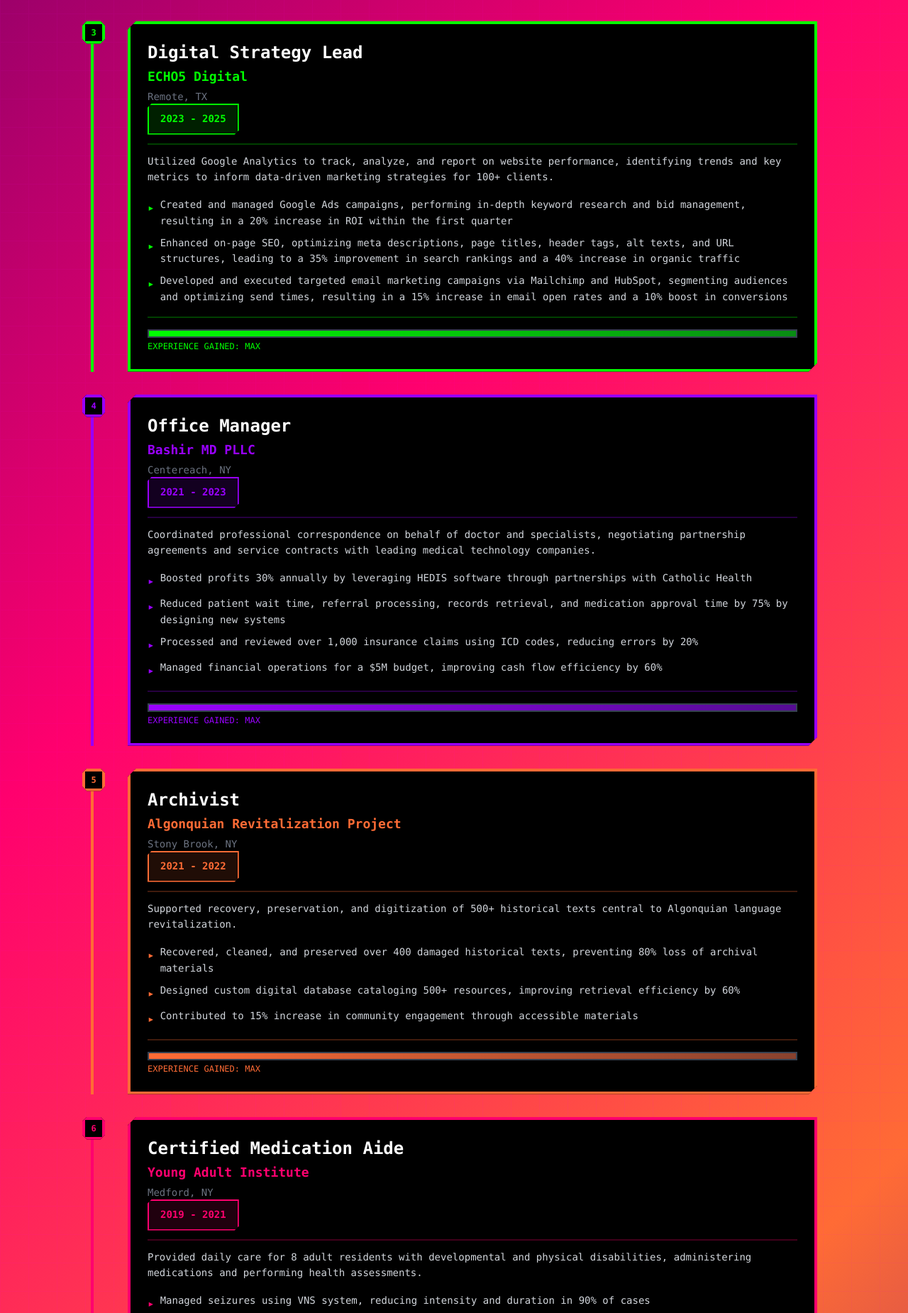
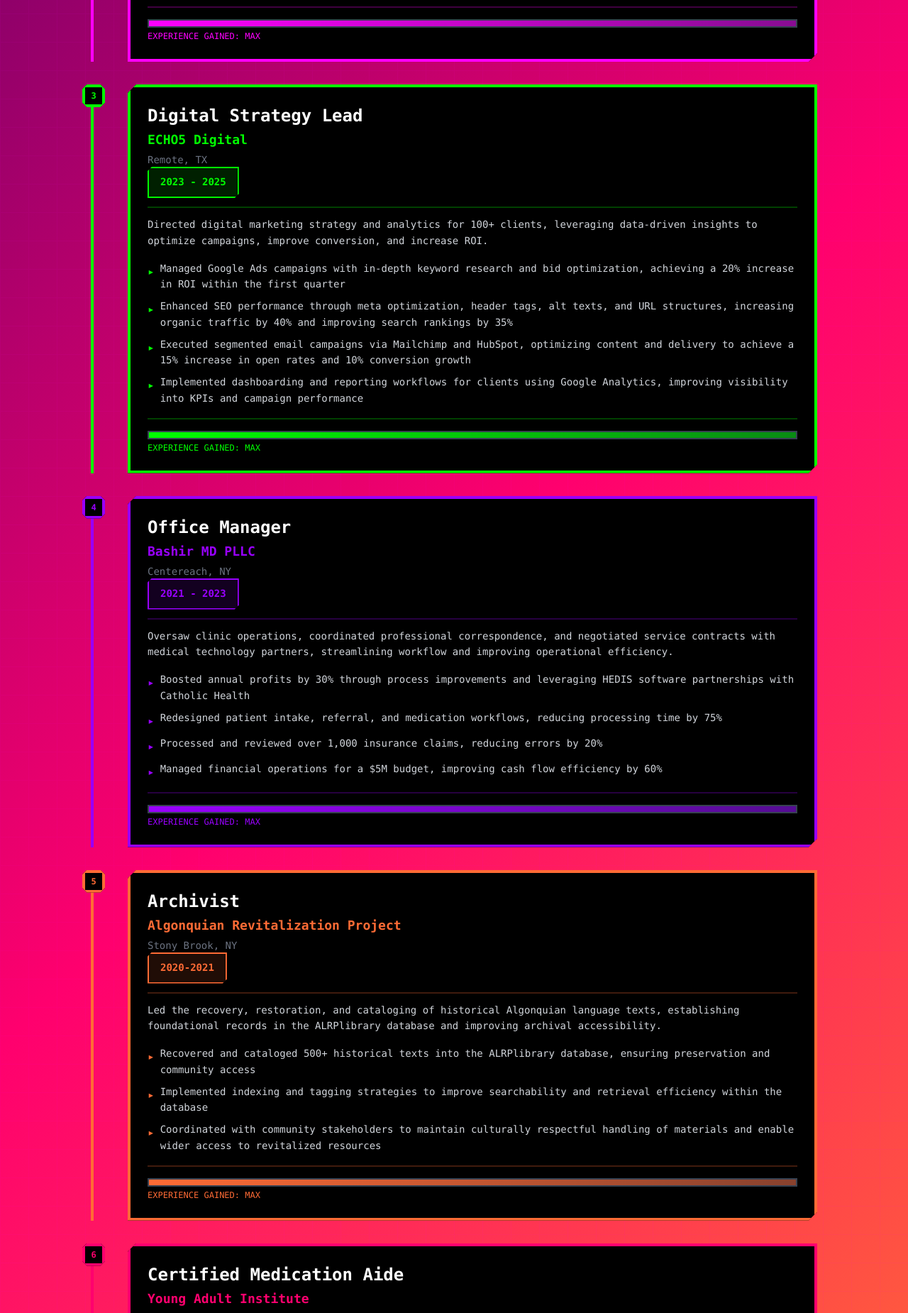
Before and after one commit to Starfoxxy/my-portfolio, a React (Vite) app: page / in a window 1280 px wide. Shown: the part 4833-6683 px from the top of the page at 71% size. Built offline with nearby package versions, Linux system fonts and the light colour scheme; the HTML template or start-up script is replaced by a standard one.

Commit message:
Adjusted details in Experience section

```diff
--- a/src/pages/Experience.jsx
+++ b/src/pages/Experience.jsx
@@ -10,7 +10,8 @@
     description: "Collaborating with Prometheus and the Teacher Accelerator Program (TAP) team to design and develop TAP's Events page, implementing dynamic filtering, responsive UI, and API integrations using Next.js, React, and Tailwind CSS.",
     highlights: [
       "Integrating HubSpot to manage event registrations and automate user engagement tracking, improving functionality and CRM data flow",
-      "Engineering advanced event filtering and upcoming events functionality, ensuring full cross-browser and mobile compatibility while enhancing event discoverability, responsiveness, and accessibility"
+      "Engineering advanced event filtering and upcoming events functionality, ensuring full cross-browser and mobile compatibility while enhancing event discoverability, responsiveness, and accessibility",
+      "Collaborated in Agile workflows, participating in sprint planning, code reviews, and continuous integration/deployment, increasing development velocity and code quality"
     ],
     color: "#00ffff"
   },
@@ -19,10 +20,12 @@
     company: "The Knowledge House",
     location: "Remote, NY",
     period: "2025-Present",
-    description: "Completed intensive full-stack development training in JavaScript, TypeScript, React, Next.js, Node.js/Express, and databases (PostgreSQL, Prisma, SQLite). Built and deployed 5 production-ready applications.",
+    description:
+      "Completed intensive full-stack development training in JavaScript, TypeScript, React, Next.js, Node.js/Express, and databases (PostgreSQL, Prisma, SQLite). Built and deployed 5 production-ready applications.",
     highlights: [
-      "Applied Agile/Scrum methodologies: daily standups, code reviews, PR workflows, and cross-functional collaboration using Jira, Notion, Slack",
-      "Attended workshops by senior engineers from Google, Microsoft, and IBM on system design, scalable architecture, and cloud deployment (Vercel, Netlify)"
+      "Applied Agile/Scrum methodologies, including daily standups, code reviews, PR workflows, and cross-functional collaboration using Jira, Notion, and Slack",
+      "Attended workshops by senior engineers from Google, Microsoft, and IBM on system design, scalable architecture, and cloud deployment (Vercel, Netlify)",
+      "Developed automated testing pipelines with Jest and React Testing Library to reduce bug rates by 50%"
     ],
     color: "#ff00ff"
   },
@@ -31,11 +34,13 @@
     company: "ECHO5 Digital",
     location: "Remote, TX",
     period: "2023 - 2025",
-    description: "Utilized Google Analytics to track, analyze, and report on website performance, identifying trends and key metrics to inform data-driven marketing strategies for 100+ clients.",
+    description:
+      "Directed digital marketing strategy and analytics for 100+ clients, leveraging data-driven insights to optimize campaigns, improve conversion, and increase ROI.",
     highlights: [
-      "Created and managed Google Ads campaigns, performing in-depth keyword research and bid management, resulting in a 20% increase in ROI within the first quarter",
-      "Enhanced on-page SEO, optimizing meta descriptions, page titles, header tags, alt texts, and URL structures, leading to a 35% improvement in search rankings and a 40% increase in organic traffic",
-      "Developed and executed targeted email marketing campaigns via Mailchimp and HubSpot, segmenting audiences and optimizing send times, resulting in a 15% increase in email open rates and a 10% boost in conversions"
+      "Managed Google Ads campaigns with in-depth keyword research and bid optimization, achieving a 20% increase in ROI within the first quarter",
+      "Enhanced SEO performance through meta optimization, header tags, alt texts, and URL structures, increasing organic traffic by 40% and improving search rankings by 35%",
+      "Executed segmented email campaigns via Mailchimp and HubSpot, optimizing content and delivery to achieve a 15% increase in open rates and 10% conversion growth",
+      "Implemented dashboarding and reporting workflows for clients using Google Analytics, improving visibility into KPIs and campaign performance"
     ],
     color: "#00ff00"
   },
@@ -44,11 +49,12 @@
     company: "Bashir MD PLLC",
     location: "Centereach, NY",
     period: "2021 - 2023",
-    description: "Coordinated professional correspondence on behalf of doctor and specialists, negotiating partnership agreements and service contracts with leading medical technology companies.",
+    description:
+      "Oversaw clinic operations, coordinated professional correspondence, and negotiated service contracts with medical technology partners, streamlining workflow and improving operational efficiency.",
     highlights: [
-      "Boosted profits 30% annually by leveraging HEDIS software through partnerships with Catholic Health",
-      "Reduced patient wait time, referral processing, records retrieval, and medication approval time by 75% by designing new systems",
-      "Processed and reviewed over 1,000 insurance claims using ICD codes, reducing errors by 20%",
+      "Boosted annual profits by 30% through process improvements and leveraging HEDIS software partnerships with Catholic Health",
+      "Redesigned patient intake, referral, and medication workflows, reducing processing time by 75%",
+      "Processed and reviewed over 1,000 insurance claims, reducing errors by 20%",
       "Managed financial operations for a $5M budget, improving cash flow efficiency by 60%"
     ],
     color: "#9900ff"
@@ -57,12 +63,13 @@
     title: "Archivist",
     company: "Algonquian Revitalization Project",
     location: "Stony Brook, NY",
-    period: "2021 - 2022",
-    description: "Supported recovery, preservation, and digitization of 500+ historical texts central to Algonquian language revitalization.",
+    period: "2020-2021",
+    description:
+      "Led the recovery, restoration, and cataloging of historical Algonquian language texts, establishing foundational records in the ALRPlibrary database and improving archival accessibility.",
     highlights: [
-      "Recovered, cleaned, and preserved over 400 damaged historical texts, preventing 80% loss of archival materials",
-      "Designed custom digital database cataloging 500+ resources, improving retrieval efficiency by 60%",
-      "Contributed to 15% increase in community engagement through accessible materials"
+      "Recovered and cataloged 500+ historical texts into the ALRPlibrary database, ensuring preservation and community access",
+      "Implemented indexing and tagging strategies to improve searchability and retrieval efficiency within the database",
+      "Coordinated with community stakeholders to maintain culturally respectful handling of materials and enable wider access to revitalized resources"
     ],
     color: "#ff6b35"
   },
@@ -71,14 +78,31 @@
     company: "Young Adult Institute",
     location: "Medford, NY",
     period: "2019 - 2021",
-    description: "Provided daily care for 8 adult residents with developmental and physical disabilities, administering medications and performing health assessments.",
+    description:
+    "Provided comprehensive daily care for residents with developmental and physical disabilities, administering medications, documenting health and behavioral data, coordinating therapy sessions, and optimizing care workflows to enhance safety and engagement.",
     highlights: [
-      "Managed seizures using VNS system, reducing intensity and duration in 90% of cases",
-      "Maintained 100% accurate medical records ensuring seamless continuity of care",
-      "Prepared meals tailored to dietary restrictions, reducing choking incidents by 25%",
-      "Increased resident engagement by 50% through interactive enrichment activities"
+      "Administered medications and maintained detailed records of behavioral observations and health data, using insights to inform care adjustments and support therapy recommendations",
+      "Scheduled and coordinated therapy sessions with speech, physical, and occupational therapists, along with primary care doctor visits, ensuring timely follow-ups and continuity of care",
+      "Prepared specialized meals tailored to dietary needs, reducing choking incidents by 25%",
+      "Boosted resident engagement by 50% through structured enrichment programs and interactive activities"
     ],
     color: "#ff006e"
+  },
+  {
+    title: "Program Coordinator – Mindfulness Division",
+    company: "Stony Brook University",
+    location: "Stony Brook, NY",
+    period: "2018 - 2019",
+    description:
+      "Directed operations and execution for the campus Mindfulness Division, leading in-person programs, workshops, and student projects to teach stress-management and mindfulness techniques.",
+    highlights: [
+      "Organized and facilitated 30+ in-person workshops for 350+ students and faculty, increasing participation by 25% through structured lesson plans and hands-on practice",
+      "Provided individualized mentorship to 75+ students on mindfulness-based projects, achieving a 100% completion rate and supporting successful presentations",
+      "Developed 50+ physical and digital learning assets (guides, handouts, presentation decks) to enhance curriculum delivery and accessibility",
+      "Built campus partnerships with student life, housing, and local organizations, increasing program reach by 30% and engagement among students and staff",
+      "Streamlined administrative operations across 30 weeks, managing 500+ communications (emails, calls, scheduling) to ensure smooth coordination with faculty, students, and partners"
+    ],
+    color: "#00ccff"
   },
   {
     title: "Community & Volunteer Engagement",
@@ -90,7 +114,7 @@
       <span className="text-gray-300 font-mono text-sm flex items-start gap-2">
         <span className="text-green-400 flex-shrink-0">▸</span>
         <span>
-          <span className="text-cyan-400">Essay Mentor:</span> Guided aspiring healthcare professionals in gaining admission to <span className="text-pink-400">Master's</span> and <span className="text-pink-400">Nursing programs</span> through personalized coaching, editing, and strategic revision
+          <span className="text-cyan-400">Essay Mentor:</span> Guided aspiring healthcare professionals in gaining admission to <span className="text-pink-400">Master's</span> and <span className="text-pink-400">Nursing programs</span> through structured coaching and strategic feedback
         </span>
       </span>,
 
@@ -104,35 +128,35 @@
       <span className="text-gray-300 font-mono text-sm flex items-start gap-2">
         <span className="text-green-400 flex-shrink-0">▸</span>
         <span>
-          <span className="text-cyan-400">International Peer Mentor:</span> Assisted new undergraduate international students in navigating university life, fostering cross-cultural connections
+          <span className="text-cyan-400">International Peer Mentor:</span> Supported new undergraduate international students in navigating university life and fostering cross-cultural connections
         </span>
       </span>,
 
       <span className="text-gray-300 font-mono text-sm flex items-start gap-2">
         <span className="text-green-400 flex-shrink-0">▸</span>
         <span>
-          <span className="text-cyan-400">Campaigning & Community Outreach:</span> Conducted presentations, made calls, and went door-to-door to raise awareness for local initiatives
+          <span className="text-cyan-400">Campaigning & Community Outreach:</span> Conducted presentations, phone calls, and door-to-door outreach for the NY 1st District, educating and mobilizing local voters on civic participation
         </span>
       </span>,
 
       <span className="text-gray-300 font-mono text-sm flex items-start gap-2">
         <span className="text-green-400 flex-shrink-0">▸</span>
         <span>
-          <span className="text-cyan-400">Special Olympics Volunteer:</span> Assisted with event setup, guided participants to stations, timed competitions, and ensured smooth operations
+          <span className="text-cyan-400">Special Olympics Volunteer:</span> Assisted with event setup, guided participants, timed competitions, and ensured smooth operations
         </span>
       </span>,
 
       <span className="text-gray-300 font-mono text-sm flex items-start gap-2">
         <span className="text-green-400 flex-shrink-0">▸</span>
         <span>
-          <span className="text-cyan-400">Helping Honduras & Thrift Shop Events:</span> Collected donations, tagged and sorted clothes, coordinated bake sales, and supported fundraising efforts via <span className="text-pink-400">onethousandschools.com</span>
+          <span className="text-cyan-400">Helping Honduras & Thrift Shop Events:</span> Led donation drives, sorted and prepared items for distribution, coordinated fundraising events, and amplified impact through online campaigns via <span className="text-pink-400">onethousandschools.com</span>
         </span>
       </span>,
 
       <span className="text-gray-300 font-mono text-sm flex items-start gap-2">
         <span className="text-green-400 flex-shrink-0">▸</span>
         <span>
-          <span className="text-cyan-400">Circle K Volunteering:</span> Prepared snack packs, lunches, and hygiene kits for homeless populations, wrote letters to veterans, coordinated toy drives and UNICEF donation boxes, and promoted mental health awareness via <span className="text-pink-400">circlek.org</span>
+          <span className="text-cyan-400">Circle K Volunteering:</span> Prepared snack packs, lunches, and hygiene kits for the houseless, organized toy drives and UNICEF donation boxes, coordinated writing letters to veterans, and promoted mental health awareness via <span className="text-pink-400">circlek.org</span>
         </span>
       </span>,
 
```
